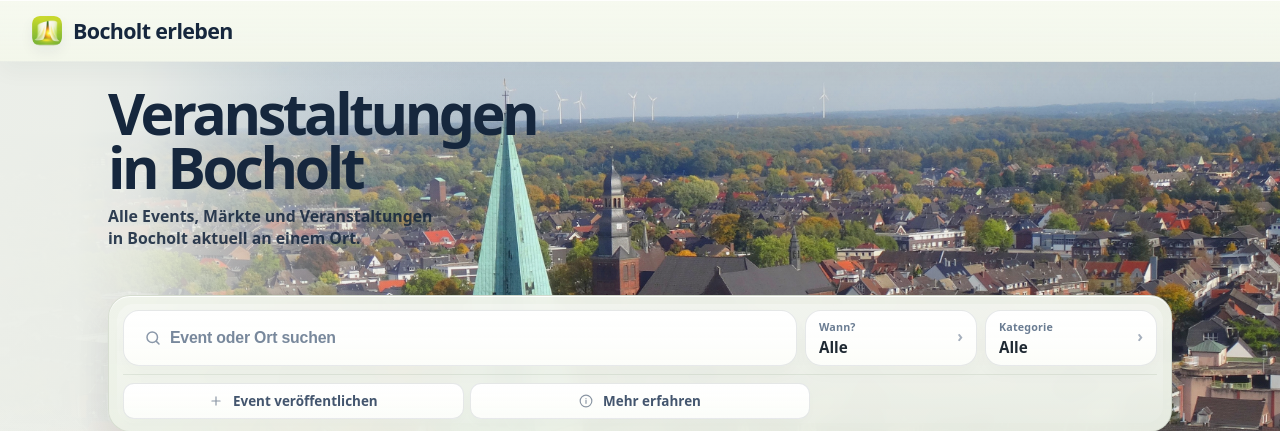
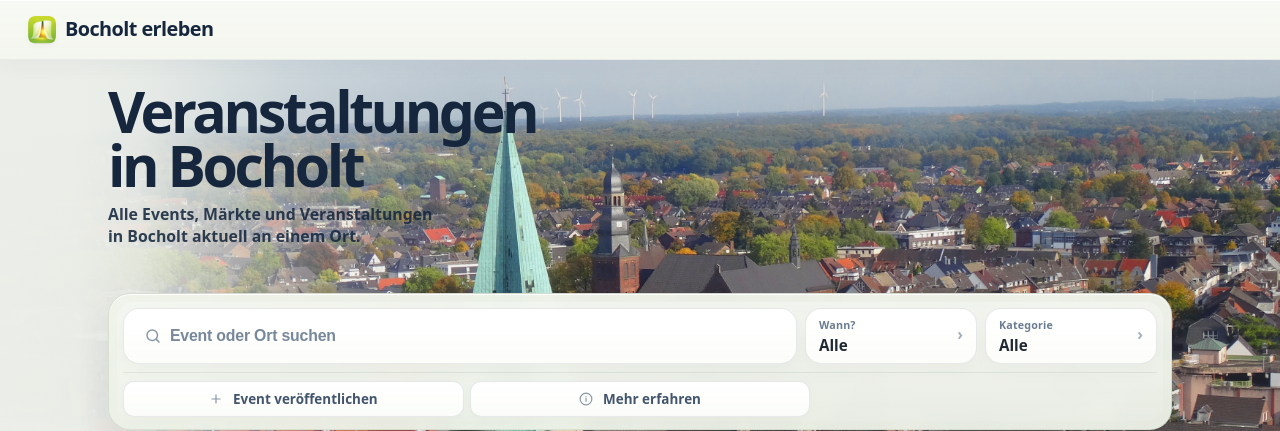
Before and after one commit to Stratos888/Bocholt-Erleben, a PHP site: page / in a window 1280 px wide. Shown: the top 431 px of the page. Run offline with PHP 8.4, Linux system fonts and the light colour scheme.

Commit message:
Update home.css

```diff
--- a/css/home.css
+++ b/css/home.css
@@ -607,27 +607,46 @@
     gap: 11px;
   }
 
+   /* === BEGIN BLOCK: HOME_HEADER_LOCKUP_ENTERPRISE_V1 | Zweck: schärft auf der Startseite den Desktop-Header auf Enterprise-Niveau, beruhigt die Fläche und zieht Icon/Text zu einem präziseren Brand-Lockup zusammen; Umfang: nur Header-Override im Desktop-Hero-Breakpoint === */
+  .app-header{
+    min-height: 60px;
+    padding-left: 28px;
+    padding-right: 28px;
+    background: linear-gradient(180deg, rgba(247,249,244,0.978) 0%, rgba(243,246,238,0.946) 100%);
+    border-bottom: 1px solid rgba(22,39,61,0.068);
+    box-shadow:
+      0 1px 0 rgba(255,255,255,0.86) inset,
+      0 8px 18px rgba(22,39,61,0.030);
+    -webkit-backdrop-filter: blur(12px);
+    backdrop-filter: blur(12px);
+  }
+
+  .header-left{
+    gap: 9px;
+  }
+
   .app-logo{
-    width: 30px;
-    height: 30px;
-    border-radius: 8px;
+    width: 28px;
+    height: 28px;
+    border-radius: 7px;
     box-shadow:
-      0 1px 0 rgba(255,255,255,0.72) inset,
-      0 6px 14px rgba(22,39,61,0.06);
+      0 1px 0 rgba(255,255,255,0.58) inset,
+      0 2px 6px rgba(22,39,61,0.032);
   }
 
   .app-title{
     max-width: none;
     color: #16273d;
-    font-size: 1.34rem;
-    font-weight: 720;
-    letter-spacing: -0.03em;
-    line-height: 1.08;
+    font-size: 1.24rem;
+    font-weight: 710;
+    letter-spacing: -0.028em;
+    line-height: 1.04;
   }
 
   .header-right{
     display: none;
   }
+  /* === END BLOCK: HOME_HEADER_LOCKUP_ENTERPRISE_V1 === */
 
   .desktop-hero{
     --hero-bg-image-active: var(--hero-bg-image-desktop);
```
